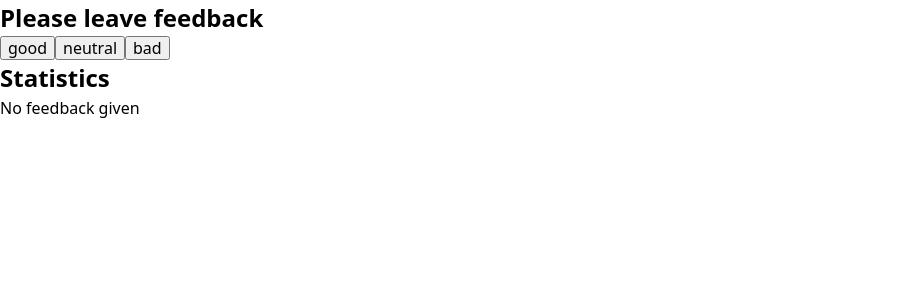
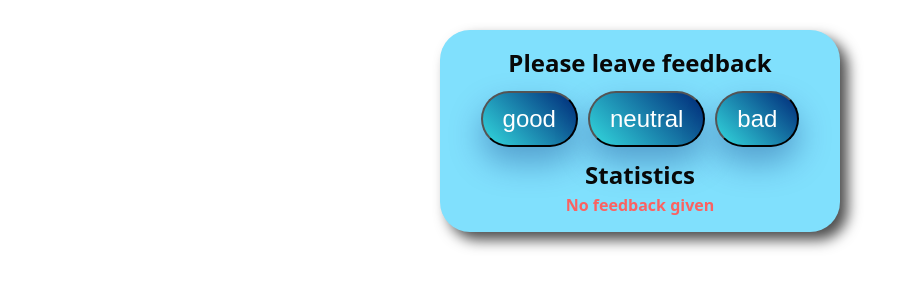
Before and after one commit to sl24/goit-react-hw-02-feedback, a React (Create React App) app: page / in a window 1280 px wide. Shown: the top 300 px of the page, without its empty margins (0-921 px from the left). Built offline with nearby package versions, Linux system fonts and the light colour scheme.

Commit message:
Add styles

```diff
--- a/src/components/FeedbackOpt/FeedbackOpt.jsx
+++ b/src/components/FeedbackOpt/FeedbackOpt.jsx
@@ -1,9 +1,10 @@
 import PropTypes from 'prop-types';
+import s from './FeedbackOpt.module.css';
 
 const FeedbackOpt = ({ options, onLeaveFeedback }) => {
   return options.map((option, id) => (
     <button
-      class="button"
+      className={s.button}
       key={id}
       data-feedback={option}
       onClick={onLeaveFeedback}
--- /dev/null
+++ b/src/components/FeedbackOpt/FeedbackOpt.module.css
@@ -0,0 +1,24 @@
+.button {
+  outline: none;
+  padding: 12px 20px;
+  margin: 10px 5px;
+  border-radius: 30px;
+  background-image: linear-gradient(
+    45deg,
+    #6ab1d7 0%,
+    #33d9de 50%,
+    #002878 100%
+  );
+  background-position: 100% 0;
+  background-size: 200% 200%;
+  font-family: 'Montserrat', sans-serif;
+  font-size: 24px;
+  color: white;
+  box-shadow: 0 16px 32px 0 rgba(0, 40, 120, 0.35);
+  transition: 0.5s;
+}
+
+.button:hover {
+  box-shadow: 0 0 0 0 rgba(0, 40, 120, 0);
+  background-position: 0 0;
+}
--- a/src/components/Notification/Notification.jsx
+++ b/src/components/Notification/Notification.jsx
@@ -1,7 +1,9 @@
 import PropTypes from 'prop-types';
 
+import s from './Notification.module.css';
+
 const Notification = ({ message }) => {
-  return <p class="text">{message}</p>;
+  return <p className={s.text}>{message}</p>;
 };
 
 Notification.propTypes = {
--- /dev/null
+++ b/src/components/Notification/Notification.module.css
@@ -0,0 +1,4 @@
+.text {
+  font-weight: 700;
+  color: rgb(250, 98, 98);
+}
--- a/src/components/Section/Section.jsx
+++ b/src/components/Section/Section.jsx
@@ -1,9 +1,10 @@
 import PropTypes from 'prop-types';
+import s from './Section.module.css';
 
 const Section = ({ title, children }) => {
   return (
-    <div>
-      <h2>{title}</h2>
+    <div className={s.wrapper}>
+      <h2 className={s.title}>{title}</h2>
       {children}
     </div>
   );
--- /dev/null
+++ b/src/components/Section/Section.module.css
@@ -0,0 +1,20 @@
+.wrapper {
+  background-color: var(--bgColorContainer);
+  width: 400px;
+  margin: 30px auto;
+  padding: 15px;
+  text-align: center;
+  border-radius: 30px;
+
+  box-shadow: var(--boxShadow);
+  transition: box-shadow 500ms var(--timingFunction);
+}
+
+.wrapper:hover {
+  box-shadow: var(--boxShadowHover);
+}
+
+.title {
+  color: var(--titleColor);
+  text-align: center;
+}
--- a/src/components/Statistics/Statistics.jsx
+++ b/src/components/Statistics/Statistics.jsx
@@ -2,19 +2,23 @@ import PropTypes from 'prop-types';
 
 import Notification from '../Notification';
 
+import s from './Statistics.module.css';
+
 const Statistics = ({ good, neutral, bad, total, positivePercentage }) => {
   return (
     <>
-      <h2 className="title">Statistics</h2>
+      <h2 className={s.title}>Statistics</h2>
       {total === 0 ? (
         <Notification message="No feedback given" />
       ) : (
         <div>
-          <p class="textItem">Good: {good}</p>
-          <p class="textItem">Neutral: {neutral}</p>
-          <p class="textItem">Bad: {bad}</p>
-          <p class="textItem">Total: {total}</p>
-          <p class="textItem">Positive feedback: {positivePercentage}%</p>
+          <p className={s.textItem}>Good: {good}</p>
+          <p className={s.textItem}>Neutral: {neutral}</p>
+          <p className={s.textItem}>Bad: {bad}</p>
+          <p className={s.textItem}>Total: {total}</p>
+          <p className={s.textItemPositive}>
+            Positive feedback: {positivePercentage}%
+          </p>
         </div>
       )}
     </>
--- /dev/null
+++ b/src/components/Statistics/Statistics.module.css
@@ -0,0 +1,11 @@
+.title {
+  color: var(--titleColor);
+}
+
+.textItem {
+  font-size: 14px;
+}
+
+.textItemPositive {
+  font-weight: 700;
+}
--- a/src/index.css
+++ b/src/index.css
@@ -1,5 +1,12 @@
 :root {
-  --bgColorContainer: #d4ecf3;
+  --bgColorContainer: #80e0fd;
+  --primaryTextColor: #3f3f3f;
+  --titleColor: #080808;
+  --boxShadow: 8px 8px 14px 0px rgba(0, 0, 0, 0.7);
+  --boxShadowHover: 5px 5px 0px 0px #91e0f8, 10px 10px 0px 0px #a9e7fa,
+    15px 15px 0px 0px #c8edf8, 20px 20px 0px 0px#cdebf5,
+    25px 25px 0px 0px #eef6f8, 8px 8px 0px 14px rgba(255, 255, 255, 0);
+  --timingFunction: cubic-bezier(0.4, 0, 0.2, 1);
 }
 
 body {
```
